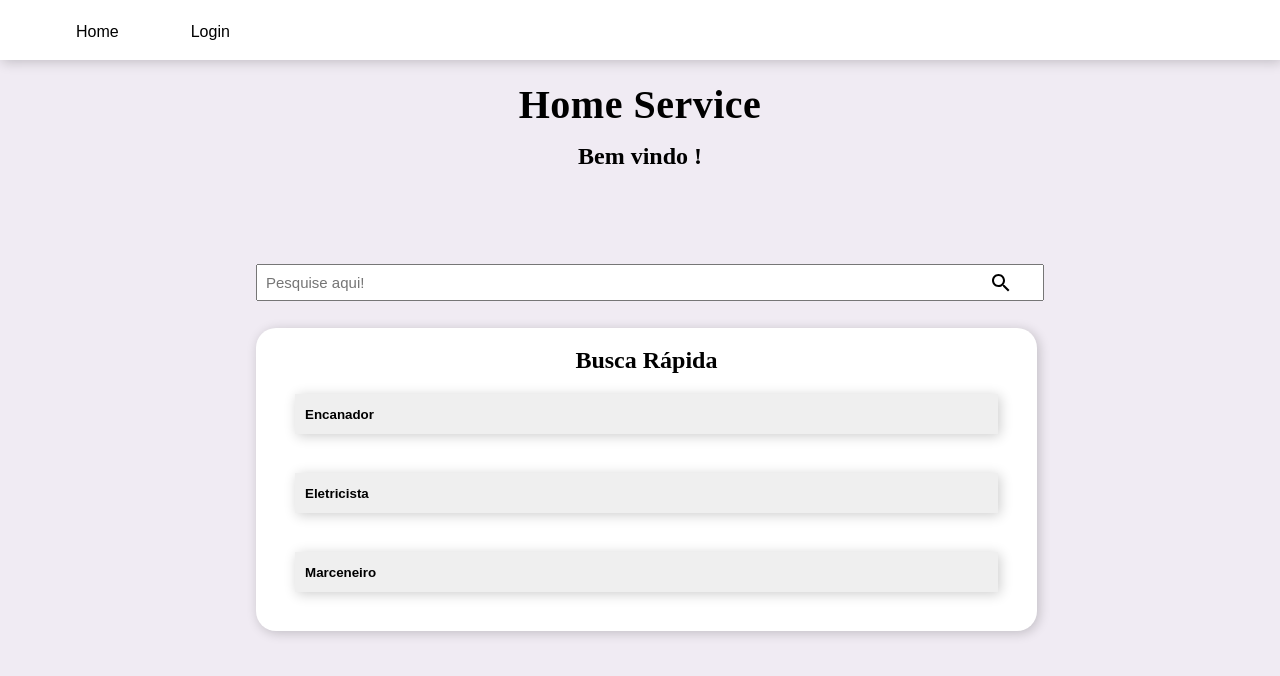
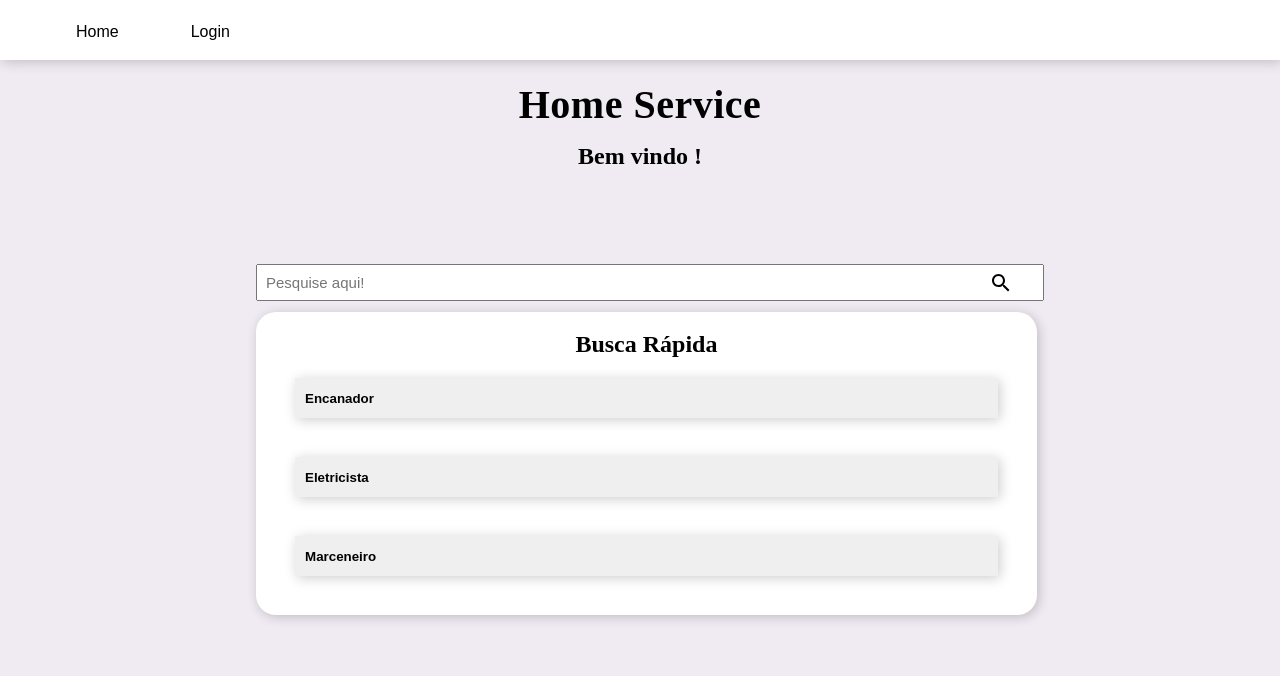
Before and after one commit to KauaMelchioretto/homeServiceFrontend, a React (Create React App) app: page /inicio in a window 1280 px wide. Shown: the top 676 px of the page. Built offline with nearby package versions, Linux system fonts and the light colour scheme; no server answers.

Commit message:
alteration in init screen css

```diff
--- a/src/components/init/InitScreen.css
+++ b/src/components/init/InitScreen.css
@@ -60,7 +60,7 @@
   left: 20vw;
   background-color: #ffffff;
   width: 61%;
-  top: 10%;
+  top: 10vw;
   border-radius: 20px;
   box-shadow: 2px 2px 12px rgba(0, 0, 0, 0.2);
   bottom: -9rem;
```
